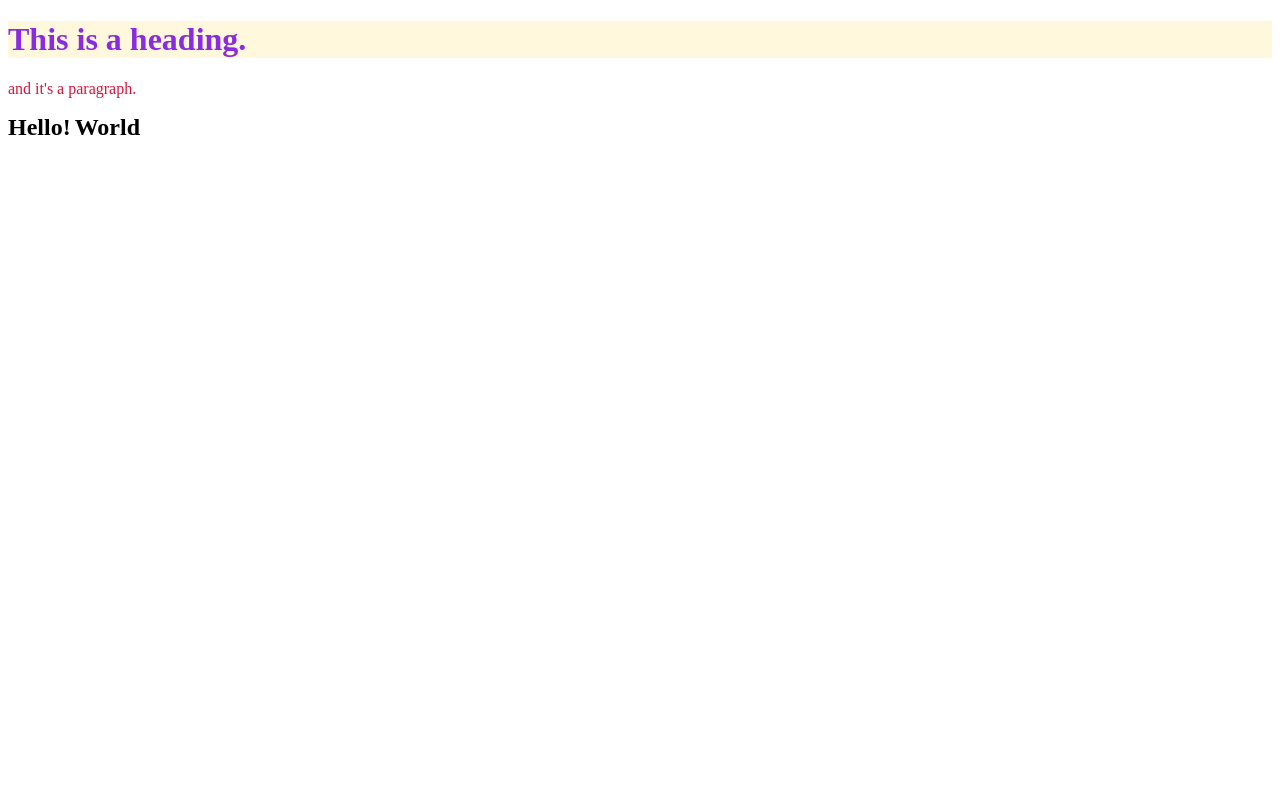
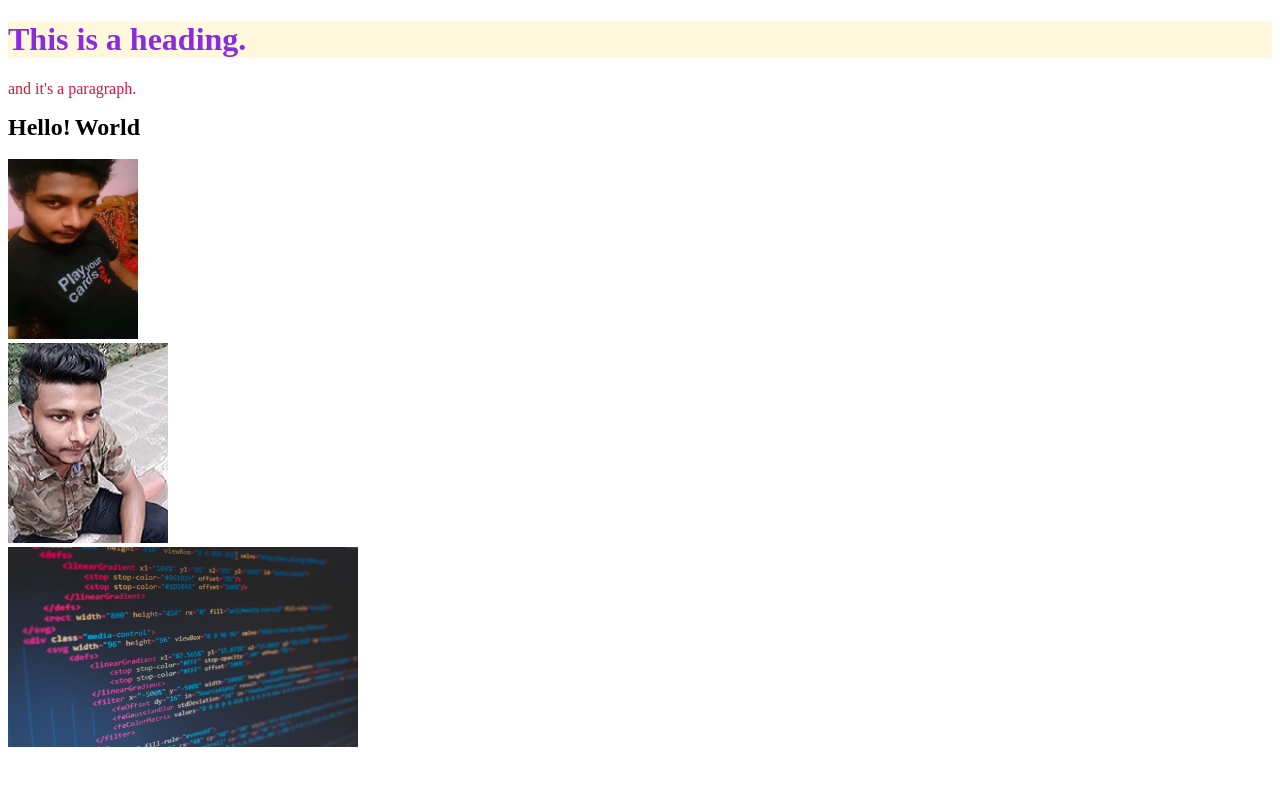
Before and after one commit to Jahin-Sadab/my-first-repo, a plain HTML site: page index.html in a window 1280 px wide. Drawn offline with Linux system fonts and the light colour scheme.

Commit message:
pictures added

```diff
--- a/index.html
+++ b/index.html
@@ -1,5 +1,6 @@
 <!DOCTYPE html>
 <html lang="en">
+
 <head>
     <meta charset="UTF-8">
     <meta http-equiv="X-UA-Compatible" content="IE=edge">
@@ -7,10 +8,16 @@
     <title>My First Github Repo</title>
     <link rel="stylesheet" href="styles.css">
 </head>
+
 <body>
     <h1>This is a heading.</h1>
     <p>and it's a paragraph.</p>
     <h2>Hello!</h2>
-    <h2>World</h3>
+    <h2>World</h2>
+    <br><br>
+    <img id="black-tshirt" src="images/DSC_0051.JPG" alt="black t-shirt"><br>
+    <img id="army-shirt" src="images/Jahin-Sadab.jpg" alt="army shirt"><br>
+    <img id="wallpaper" src="images/a.jpg" alt="wallpaper"><br>
 </body>
+
 </html>
--- a/styles.css
+++ b/styles.css
@@ -10,3 +10,18 @@ p{
 h2{
     display: inline;
 }
+
+#black-tshirt{
+    width: 130px;
+    height: 180px;
+}
+
+#army-shirt{
+    width: 160px;
+    height: 200px;
+}
+
+#wallpaper{
+    width: 350px;
+    height: 200px;
+}
```
Also changed, not shown: images/DSC_0051.JPG (added), images/Jahin-Sadab.jpg (added), images/a.jpg (added).
